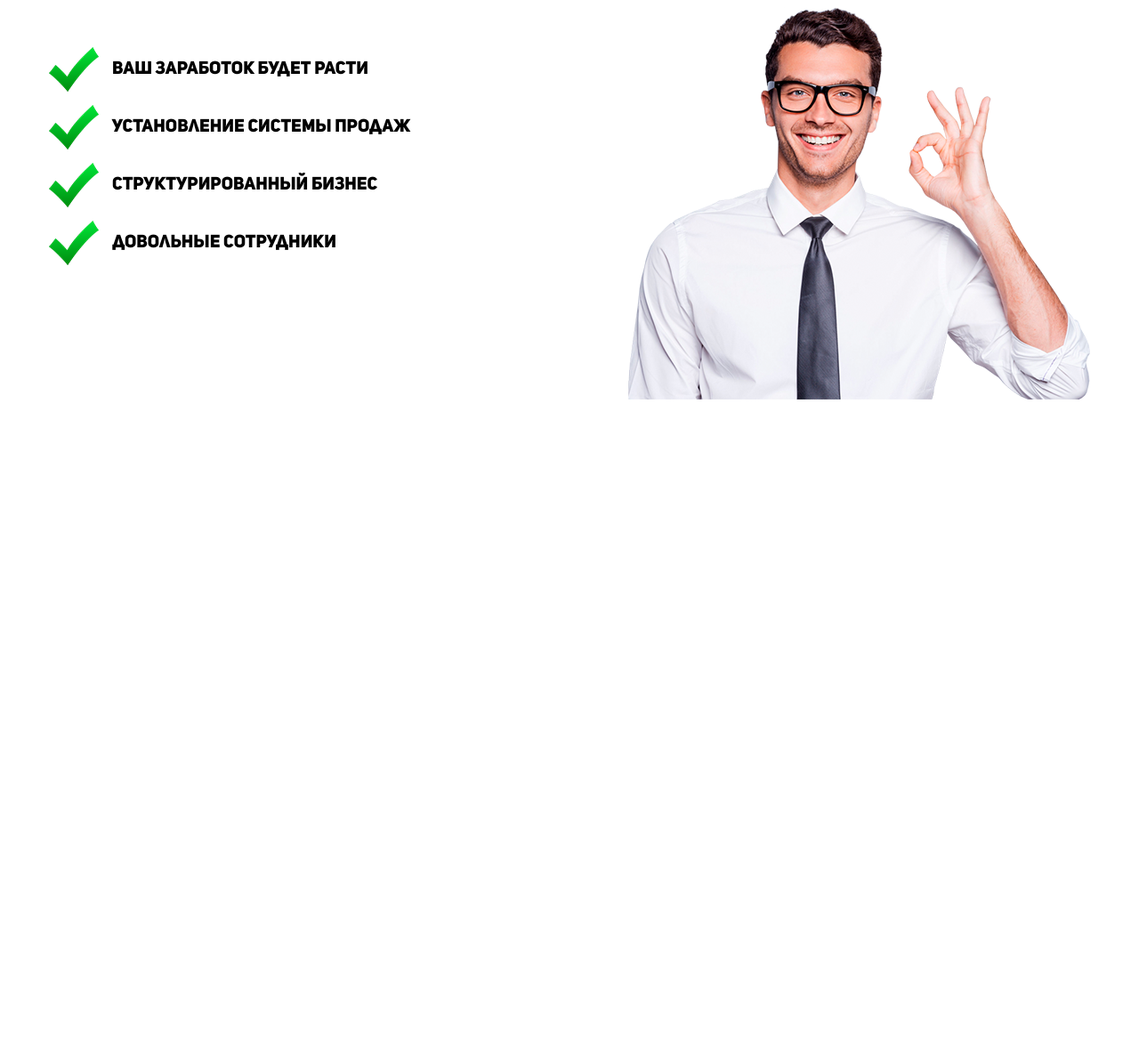
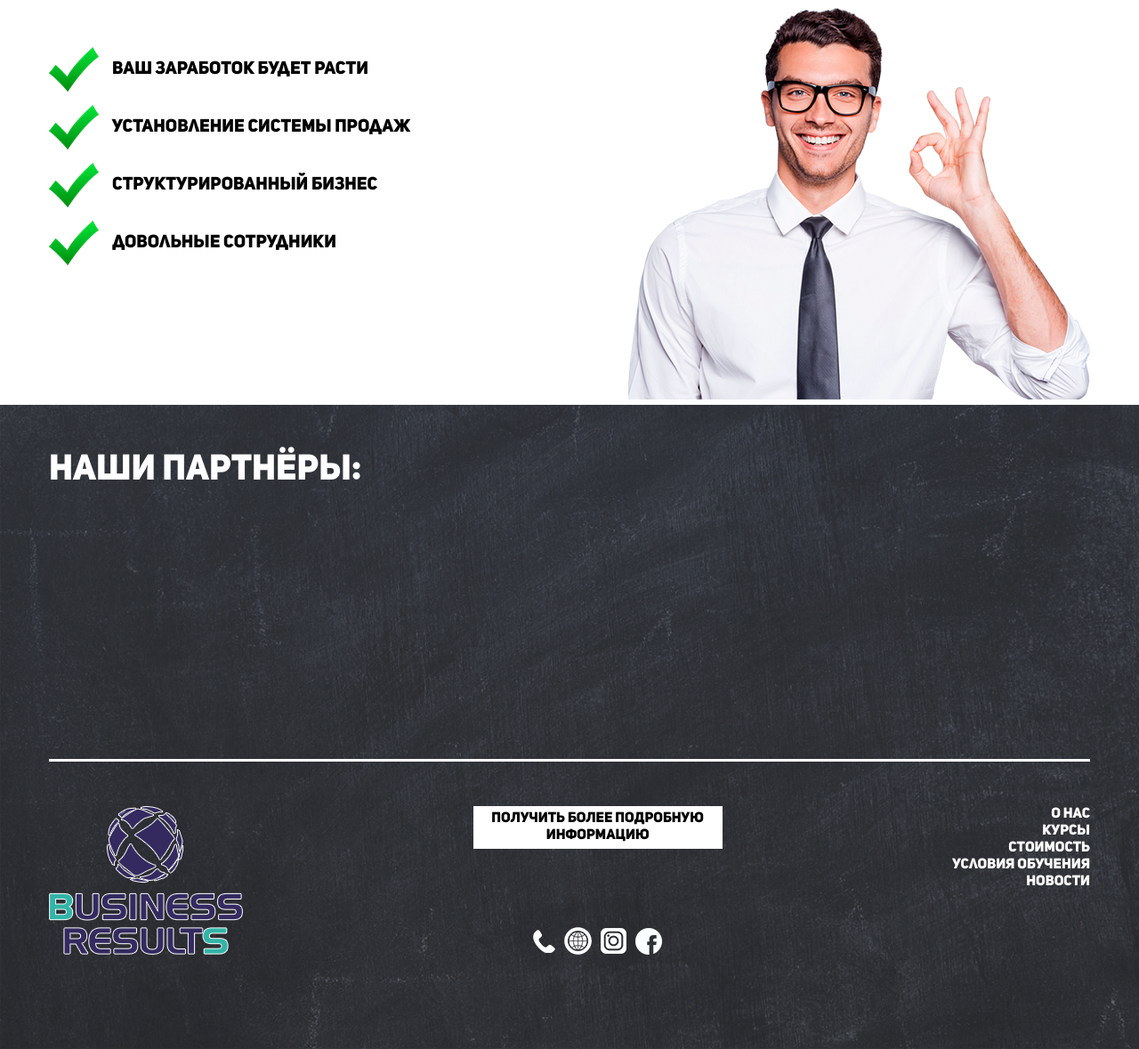
Before and after one commit to npsbranches/khb, a plain HTML site: page index.html in a window 1280 px wide. Shown: the part 3941-5120 px from the top of the page at 89% size. Before the commit the page ends 4396 px from the top, so only its background shows below. Drawn offline with Linux system fonts and the light colour scheme.

Commit message:
1.4 Pre release

```diff
--- a/css/style.css
+++ b/css/style.css
@@ -126,7 +126,21 @@ button {
 }
 
 .btn-dark:hover {
-    background:  #161618;
+    background: #161618;
+}
+
+.btn-white {
+    background: #fff;
+    color: #000 !important;
+    font-weight: 800;
+    text-transform: uppercase;
+    padding: 5px 10px;
+    transition: 0.2s;
+}
+
+.btn-white:hover {
+    background: #ececec;
+
 }
 
 /* * * * * * * * * * * * * * * * * * * * * * * * * * HEADER * * * * * * * * * * * * * * * * * * * * * * * * * */
@@ -489,6 +503,7 @@ button {
 .course-get ul {
     margin-top: 50px;
 }
+
 .course-get li img {
     /* width: 15px; */
     margin-right: 15px;
@@ -502,9 +517,67 @@ button {
     margin-bottom: 15px;
 }
 
-.course-get-photo img{
+.course-get-photo img {
     object-fit: contain;
     width: 100%;
+}
+
+/* * * * * * * * * * * * * * * * * * * * * * * * * * FOOTER * * * * * * * * * * * * * * * * * * * * * * * * * */
+
+.footer {
+    background: url('../images/header-bg.jpg') no-repeat;
+    background-size: cover;
+    padding: 50px 0;
+}
+
+.footer * {
+    color: #fff;
+}
+
+.footer h2 {
+    font-size: 40px;
+    margin-bottom: 300px;
+}
+
+.footer-white-line {
+    width: 100%;
+    height: 3px;
+    background: #fff;
+}
+
+.footer-footer {
+    display: flex;
+    justify-content: space-between;
+    padding: 50px 0;
+}
+
+.footer .btn-white {
+    display: block;
+    width: 280px;
+    text-align: center;
+}
+
+.footer-menu ul {
+    text-align: right;
+    align-items: flex-end;
+    justify-content: center;
+}
+
+.footer-column:nth-child(2) {
+    display: flex;
+    flex-direction: column;
+    justify-content: space-between;
+}
+
+.footer-socials {
+    display: flex;
+    align-items: center;
+    justify-content: center;
+
+}
+
+.footer-socials a {
+    margin: 0 5px;
 }
 
 
@@ -565,6 +638,7 @@ button {
         font-size: 28px;
         line-height: 40px;
     }
+
     .experience-hero {
         padding: 50px 15px;
     }
@@ -657,6 +731,7 @@ button {
         align-items: center;
         text-align: center;
     }
+
     .experience-hero h2 {
         padding-right: 0;
         font-size: 30px;
@@ -666,6 +741,22 @@ button {
     .course-get-text {
         flex-direction: column;
         align-items: center;
+    }
+    .footer-footer {
+        flex-direction: column;
+        align-items: center;
+    }
+
+    .footer-column {
+        margin-bottom: 50px;
+    }
+    .footer-socials {
+        margin-top: 50px;
+    }
+
+    .footer-menu ul {
+        align-items: center;
+        text-align: center;
     }
 }
 
@@ -689,6 +780,7 @@ button {
     .hero-video iframe {
         height: unset;
     }
+
     .experience {
         padding: 15px;
     }
@@ -696,19 +788,24 @@ button {
     .statistics h2 {
         font-size: 24px;
     }
+
     .statistics-bottom h2 {
         padding-left: 20px;
     }
+
     .tariffs h2 {
         text-align: center;
         padding-left: 0;
     }
+
     .course-get h2 {
         font-size: 28px;
     }
+
     .course-get ul img {
         width: 20px;
     }
+
     .course-get ul li {
         font-size: 16px;
     }
--- a/index.html
+++ b/index.html
@@ -395,6 +395,41 @@
             </div>
         </div>
     </section>
+    <footer class="footer">
+        <div class="wrapper">
+            <div class="footer-partners">
+                <h2>Наши партнёры:</h2>
+            </div>
+            <div class="footer-white-line"></div>
+            <div class="footer-footer">
+                <div class="footer-column">
+                    <div class="footer-logo">
+                        <img src="images/footer-logo.png" alt="">
+                    </div>
+                </div>
+                <div class="footer-column">
+                    <a href="" class="btn-white">получить более подробную информацию</a>
+                    <div class="footer-socials">
+                        <a href=""><img src="images/phone.png" alt=""></a>
+                        <a href=""><img src="images/web.png" alt=""></a>
+                        <a href=""><img src="images/instagram.png" alt=""></a>
+                        <a href=""><img src="images/facebook.png" alt=""></a>
+                    </div>
+                </div>
+                <div class="footer-column">
+                    <div class="footer-menu">
+                        <ul>
+                            <li><a href="">О нас</a></li>
+                            <li><a href="#tariffs">Курсы</a></li>
+                            <li><a href="#tariffs">Стоимость</a></li>
+                            <li><a href="#tariffs">Условия обучения</a></li>
+                            <li><a href="">Новости</a></li>
+                        </ul>
+                    </div>
+                </div>
+            </div>
+        </div>
+    </footer>
     <script src="js/jquery-3.3.1.min.js"></script>
     <script src="js/script.js"></script>
 </body>
```
Also changed, not shown: images/facebook.png (added), images/footer-logo.png (added), images/instagram.png (added), images/phone.png (added), images/web.png (added).
